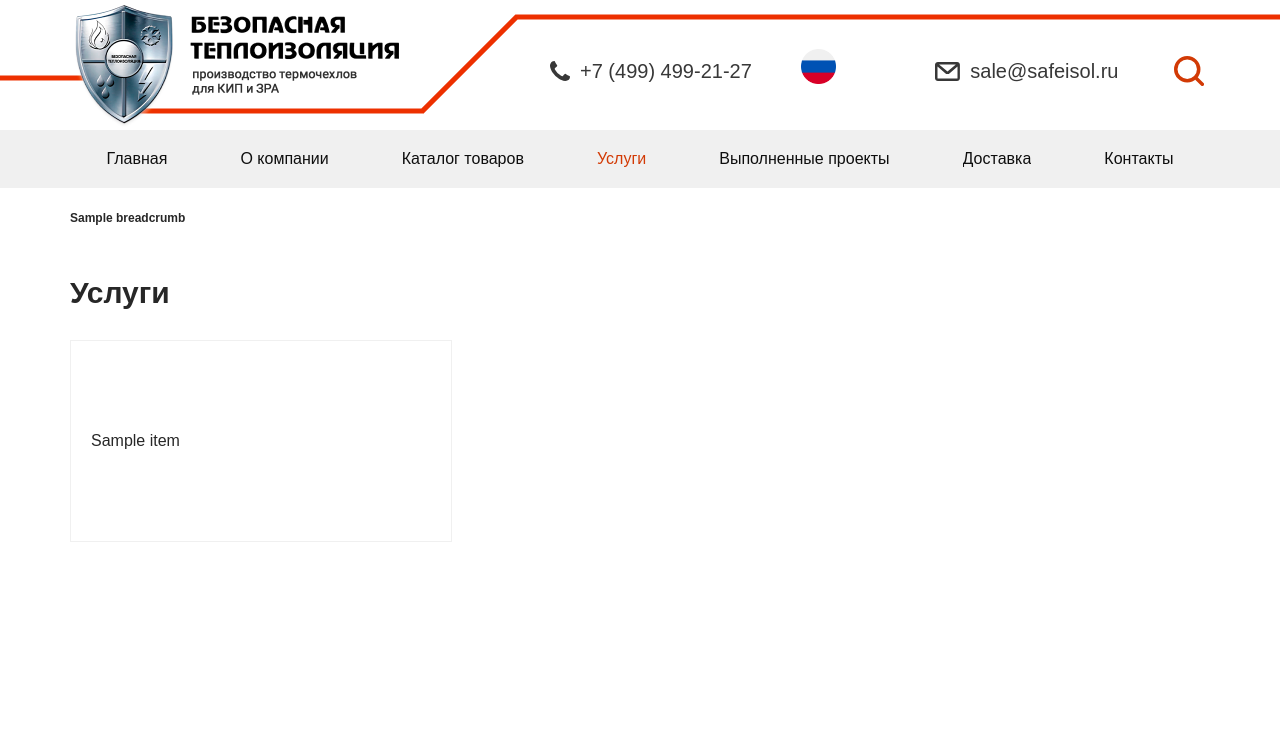
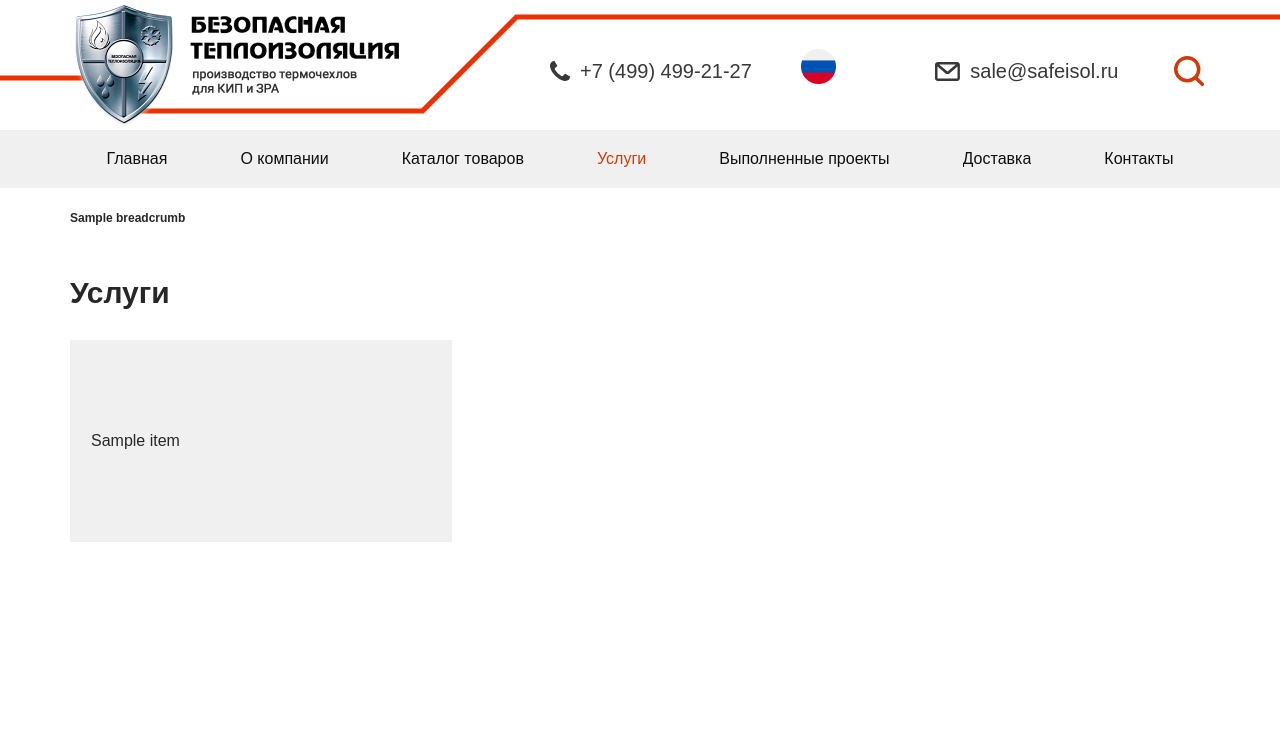
Before and after one commit to kukarek/safeisol-prod, a Django app: template main/templates/main/services.html in a window 1280 px wide. Shown: the top 740 px of the page. Run offline with Django 4.2, Linux system fonts and the light colour scheme; the template is opened without the code that fills it: most values are stand-ins (such as "Sample title", 1, 10 or a date in 2020); data that the repository does not hold is empty; parts of the project's set-up code (start-up, migrations or seed data) failed here and were passed over.

Commit message:
fix: typo, button color

```diff
--- a/main/static/main/css/services.css
+++ b/main/static/main/css/services.css
@@ -57,7 +57,7 @@
 
 .gray:hover {
     background-color: white;
-    color: var(--dark_gray);
+    color: var(--orange);
 }
 
 .dark {
--- a/main/templates/main/main.html
+++ b/main/templates/main/main.html
@@ -45,7 +45,7 @@
             <div class="main-slide">
 
                 <div class="main-text">
-                    <p class="main-title">Согреем ваши инвестии</p>
+                    <p class="main-title">Согреем ваши инвестиции</p>
                 </div>
             </div>
 
--- a/main/templates/main/services.html
+++ b/main/templates/main/services.html
@@ -59,19 +59,19 @@
 
                         {% for item in services %}
                             {% if forloop.counter == 1 %}
-                            <div class="service white" onclick="window.location.href='/services/{{item.slug}}'">
+                            <div class="service gray" onclick="window.location.href='/services/{{item.slug}}'">
                                 <p>{{item.name}}</p>
                             </div>
                             {% elif forloop.counter == 2 %}
-                            <div class="service white" onclick="window.location.href='/services/{{item.slug}}'">
+                            <div class="service gray" onclick="window.location.href='/services/{{item.slug}}'">
                                 <p>{{item.name}}</p>
                             </div>
                             {% elif forloop.counter == 3 %}
-                            <div class="service white" onclick="window.location.href='/services/{{item.slug}}'">
+                            <div class="service gray" onclick="window.location.href='/services/{{item.slug}}'">
                                 <p>{{item.name}}</p>
                             </div>
                             {% else %}
-                            <div class="service white" onclick="window.location.href='/services/{{item.slug}}'">
+                            <div class="service gray" onclick="window.location.href='/services/{{item.slug}}'">
                                 <p>{{item.name}}</p>
                             </div>
                             {% endif %}
```
